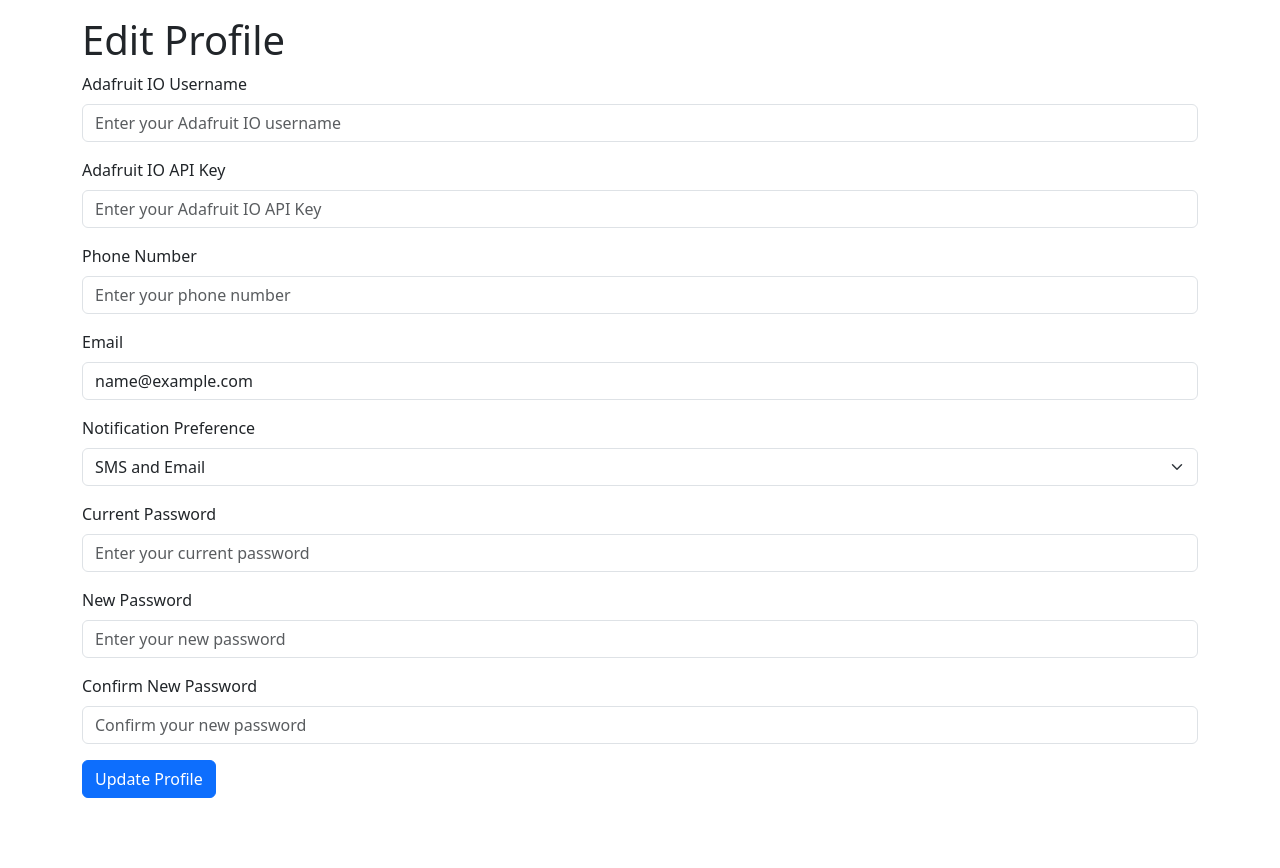
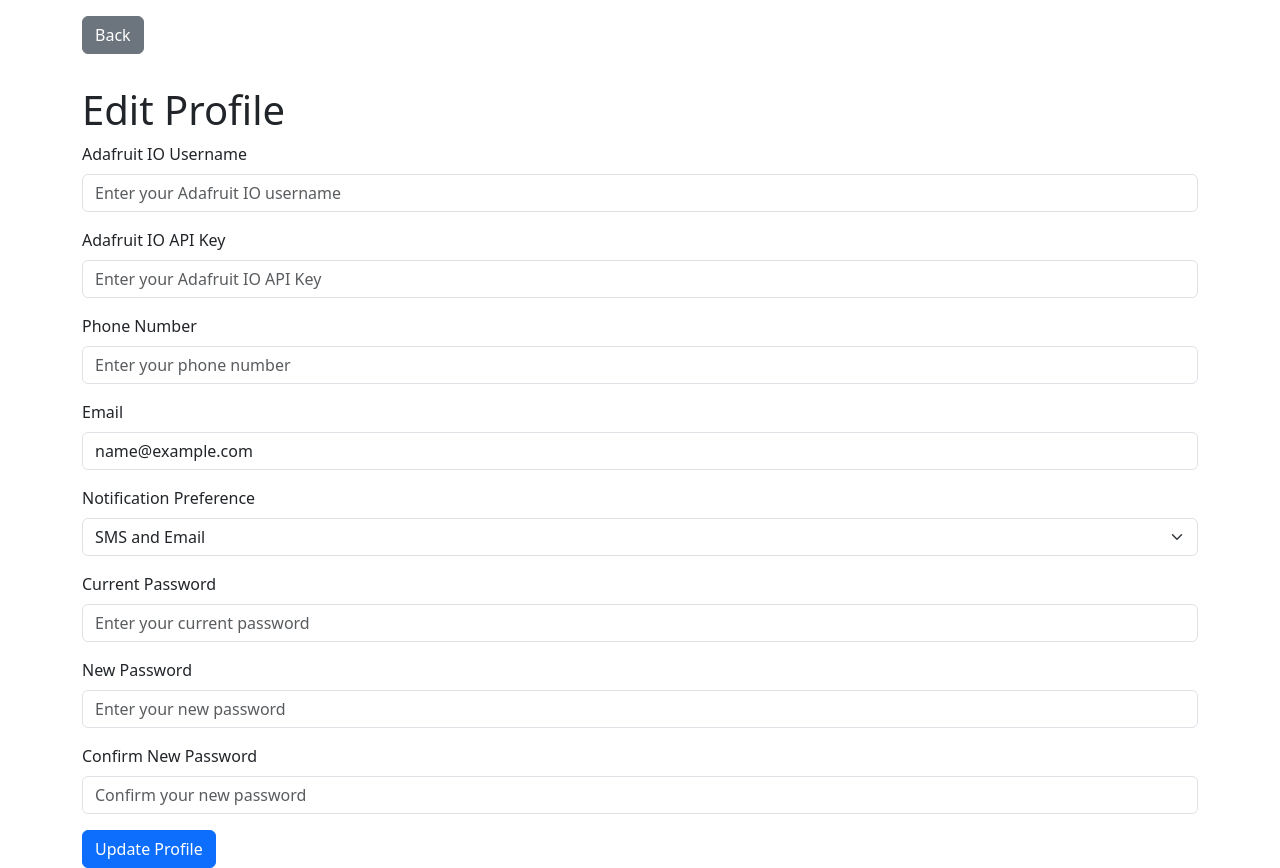
Before and after one commit to Coltinho10/CS437FinalProject, a Flask app: page /profile in a window 1280 px wide. Shown: the part 56-924 px from the top of the page. Before the commit the page ends 854 px from the top, so only its background shows below. Run offline with Flask 3, Linux system fonts and the light colour scheme; the visitor is signed in with stand-in values (Sample User, id 1).

Commit message:
added a back button on profile

```diff
--- a/app/templates/profile.html
+++ b/app/templates/profile.html
@@ -33,8 +33,11 @@
         </div>
     </nav>
 
+
+
     <!-- Flash Messages -->
     <div class="container mt-3">
+        <a href="{{ url_for('dashboard') }}" class="btn btn-secondary mb-3">Back</a>
         {% with messages = get_flashed_messages(with_categories=true) %}
             {% if messages %}
                 {% for category, message in messages %}
```
